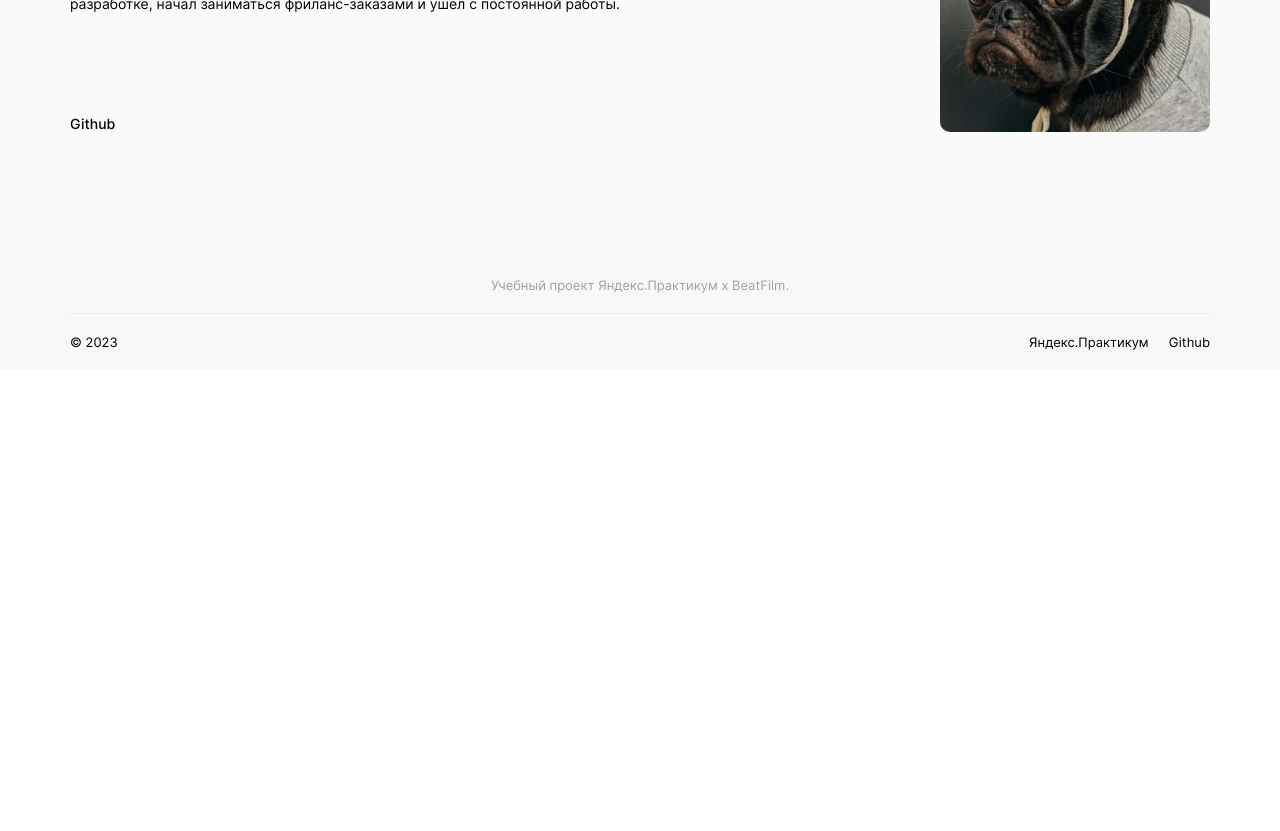
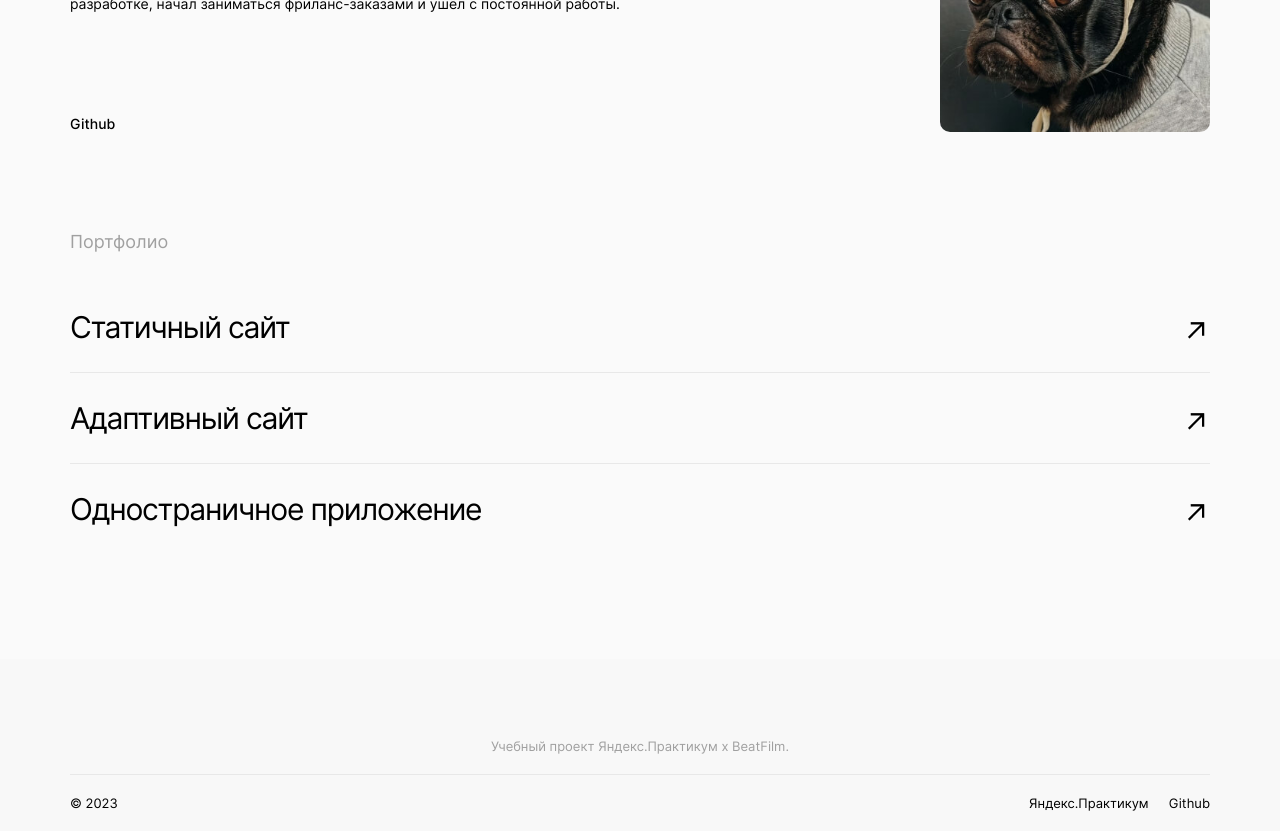
Before and after one commit to Ilia853/movies-explorer-frontend, a React (Create React App) app: page / in a window 1280 px wide. Shown: the part 2240-3071 px from the top of the page. Before the commit the page ends 2610 px from the top, so only its background shows below. Built offline with nearby package versions, Linux system fonts and the light colour scheme; the HTML template or start-up script is replaced by a standard one.

Commit message:
main-full

```diff
--- a/src/components/AboutMe/AboutMe.css
+++ b/src/components/AboutMe/AboutMe.css
@@ -11,7 +11,7 @@
 
 .about-me__information {
     display: flex;
-    margin: 66px 70px;
+    margin: 66px 70px 0;
     justify-content: space-between;
 }
 
--- a/src/components/Main/Main.js
+++ b/src/components/Main/Main.js
@@ -3,6 +3,7 @@ import Promo from "../Promo/Promo";
 import AboutProject from "../AboutProject/AboutProject";
 import Techs from "../Techs/Techs";
 import AboutMe from "../AboutMe/AboutMe";
+import Portfolio from "../Portfolio/Portfolio";
 
 function Main() {
     return (
@@ -11,6 +12,7 @@ function Main() {
           <AboutProject />
           <Techs />
           <AboutMe />
+          <Portfolio />
         </main>
     )
 }
--- /dev/null
+++ b/src/components/Portfolio/Portfolio.css
@@ -0,0 +1,45 @@
+.portfolio {
+    max-width: 1280px;
+    margin: 0 auto;
+    background: #FAFAFA;
+    display: flex;
+    flex-direction: column;
+    font-family: 'Inter';
+    font-style: normal;
+}
+
+.portfolio__wrapper {
+    margin: 0 70px 0;
+}
+
+.portfolio__title {
+    margin: 100px 0 30px;
+    color: #A0A0A0;
+    font-size: 18px;
+    font-weight: 400;
+    line-height: 20px;
+}
+
+.portfolio__block {
+    display: flex;
+    justify-content: space-between;
+    border-bottom: solid 1px #E8E8E8;;
+}
+
+.portfolio__block:last-child {
+    border-bottom: none;
+    margin-bottom: 105px;
+}
+
+.portfolio__site {
+    color: #000;
+    font-size: 30px;
+    font-weight: 400;
+    line-height: 50px;
+    letter-spacing: -1.2px;
+    margin: 20px 0 20px;
+}
+
+.portfolio__link-img {
+    margin: 40px 5px 0 0;
+}
--- /dev/null
+++ b/src/components/Portfolio/Portfolio.js
@@ -0,0 +1,29 @@
+import React from "react";
+
+export default function Portfolio() {
+  return (
+    <section className="portfolio">
+      <div className="portfolio__wrapper">
+        <h2 className="portfolio__title">Портфолио</h2>
+        <div className="portfolio__block">
+            <h3 className="portfolio__site">Статичный сайт</h3>
+            <a className="portfolio__link" href="https://github.com/Ilia853/how-to-learn.git" target="blank">
+              <img className="portfolio__link-img" src={require("../../images/portfolio__link-img.png")} alt="ссылка на проект" />
+            </a>
+        </div>
+        <div className="portfolio__block">
+            <h3 className="portfolio__site">Адаптивный сайт</h3>
+            <a className="portfolio__link" href="https://github.com/Ilia853/russian-travel.git" target="blank">
+              <img className="portfolio__link-img" src={require("../../images/portfolio__link-img.png")} alt="ссылка на проект" />
+            </a>
+        </div>
+        <div className="portfolio__block">
+            <h3 className="portfolio__site">Одностраничное приложение</h3>
+            <a className="portfolio__link" href="https://github.com/Ilia853/react-mesto-api-full-gha.git" target="blank">
+              <img className="portfolio__link-img" src={require("../../images/portfolio__link-img.png")} alt="ссылка на проект" />
+            </a>
+        </div>
+      </div>
+    </section>
+  )
+}
--- a/src/index.css
+++ b/src/index.css
@@ -10,5 +10,6 @@
 @import url(./components/AboutProject/AboutProject.css);
 @import url(./components/Techs/Techs.css);
 @import url(./components/AboutMe/AboutMe.css);
+@import url(./components/Portfolio/Portfolio.css);
 
 @import url(./components/Footer/Footer.css);
```
Also changed, not shown: src/images/portfolio__link-img.png (added).
